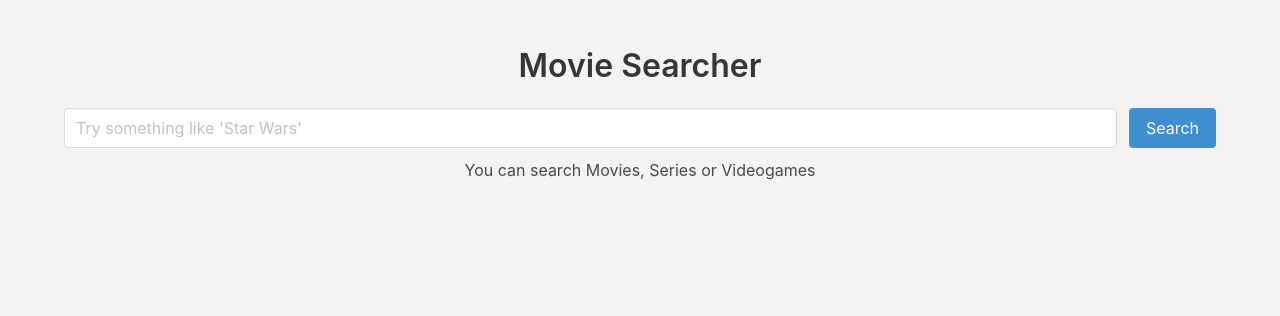
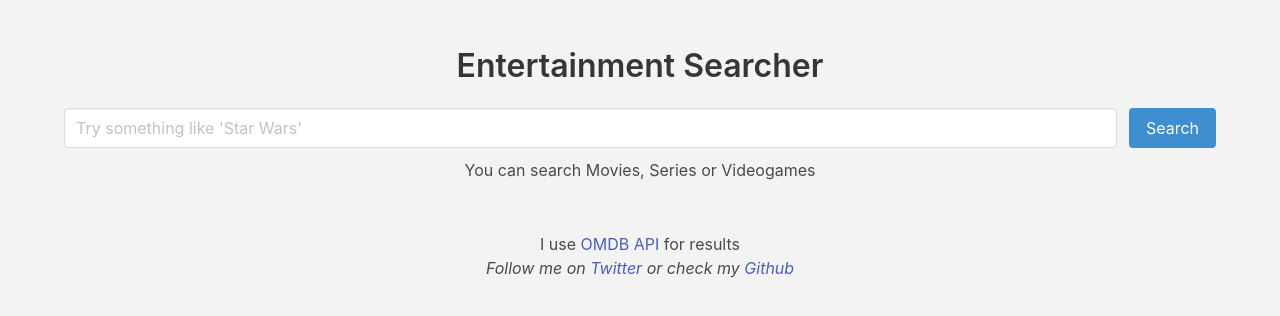
Before and after one commit to IntCastillo/movie-search-react, a React (Create React App) app in the folder movie-search/: page / in a window 1280 px wide. Shown: the top 316 px of the page. Built offline with nearby package versions, Linux system fonts and the light colour scheme.

Commit message:
estilos y creditos

```diff
--- a/movie-search/src/App.css
+++ b/movie-search/src/App.css
@@ -40,3 +40,14 @@ body, html {
   width: 100%;
   text-align: center;
 }
+
+@media screen and (max-width: 768px) {
+  .grid__item {
+    width: calc(100% / 3);
+  }
+}
+@media screen and (max-width: 500px) {
+  .grid__item {
+    width: 100%;
+  }
+}
--- a/movie-search/src/App.js
+++ b/movie-search/src/App.js
@@ -26,7 +26,7 @@ class App extends Component {
         <section className="hero is-bold">
           <div className="hero-body">
             <div className="container container__lg">
-              <Title>Movie Searcher</Title>
+              <Title>Entertainment Searcher</Title>
               <SearchForm onResults={this._handleResults}/>
             </div>
             <div className="container">
@@ -36,6 +36,11 @@ class App extends Component {
                 : <h4 className='is-size-6' className='form__text'> You can search Movies, Series or Videogames </h4>
               }
             </div>
+            <hr/>
+            <div className="container container__lg">
+              <p>I use <a href='http://www.omdbapi.com/' target='_blank'>OMDB API</a> for results</p>
+              <p><i>Follow me on <a href='https://twitter.com/lucasromerodb' target='_blank'>Twitter</a> or check my <a href='https://github.com/lucasromerodb' target='_blank'>Github</a></i></p>
+            </div>
           </div>
         </section>
       </div>
```
